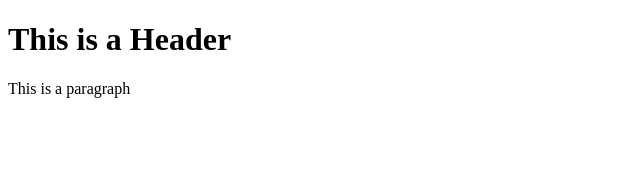
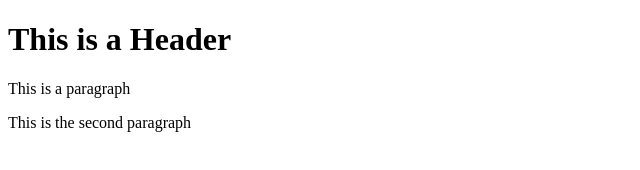
Before and after one commit to lieny/git_test, a website: page index.html in a window 1280 px wide. Shown: the whole page, without its empty margins (0-640 px from the left). Drawn offline with Linux system fonts and the light colour scheme.

Commit message:
third commit

```diff
--- a/index.html
+++ b/index.html
@@ -13,6 +13,7 @@
     <body>
         <h1>This is a Header</h1>
         <p>This is a paragraph</p>
+        <p>This is the second paragraph</p>
 
     </body>
 </html>
```
Also changed, not shown: package.json (+7 -2 lines), 2 other files.
